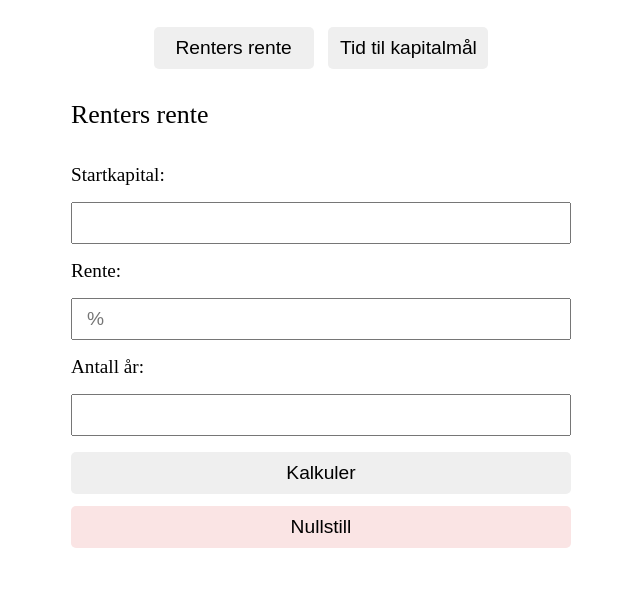
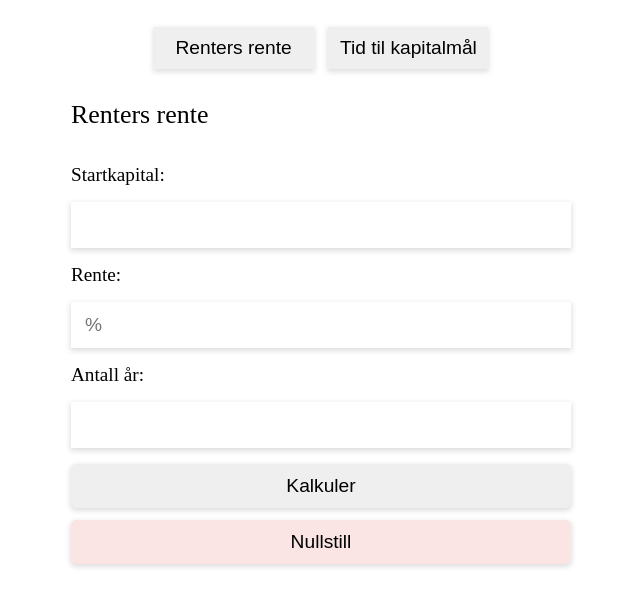
Before and after one commit to AndreasBerge/kalkulator, a plain HTML site: page index.html in a window 1280 px wide. Shown: the part 73-680 px from the top of the page, without its empty margins (319-959 px from the left). Drawn offline with Linux system fonts and the light colour scheme.

Commit message:
css changes

```diff
--- a/app.css
+++ b/app.css
@@ -33,9 +33,11 @@ label {
 }
 
 input {
+    border: none;
     font-size: 1rem;
-    padding: 8px;
+    padding: 12px;
     padding-left: 14px;
+    box-shadow: 0 2px 5px 1px rgb(64 60 67 / 16%);
 }
 
 .nav {
@@ -45,15 +47,19 @@ input {
 .navButton {
     margin: 5px;
     width: 160px;
+    padding: 10px 8px;
+    border-radius: 0;
+    box-shadow: 0 2px 5px 1px rgb(64 60 67 / 16%);
 }
 
 button {
     font-size: 1rem;
     margin: 8px 0 4px;
-    padding: 10px 10px;
+    padding: 11px;
     border-radius: 5px;
     border: none;
     cursor: pointer;
+    box-shadow: 0 2px 5px 1px rgb(64 60 67 / 16%);
 }
 
 .resetButton {
@@ -102,14 +108,15 @@ p {
     }
 
     .navButton {
-        font-size: 0.9rem;
+        font-size: 1rem;
         width: auto;
     }
 }
 
-@media (max-width: 310px) {
+@media (max-width: 325px) {
     .navButton {
         display: block;
+        margin-bottom: 8px;
         width: 100%;
     }
 }
```
